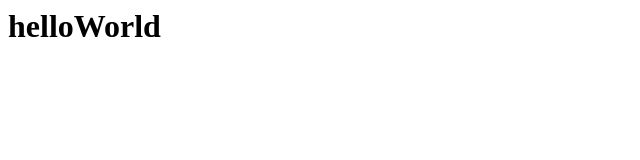
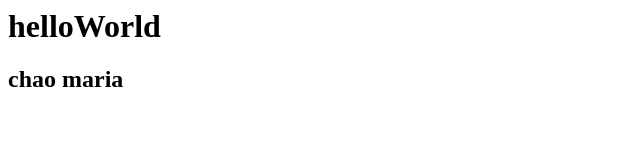
Before and after one commit to 2002Tuong/GitDemo, a plain HTML site: page index.html in a window 1280 px wide. Shown: the whole page, without its empty margins (0-640 px from the left). Drawn offline with Linux system fonts and the light colour scheme.

Commit message:
new update

```diff
--- a/index.html
+++ b/index.html
@@ -1 +1,2 @@
 <h1> helloWorld</h1>
+<h2>chao maria</h2>
```
